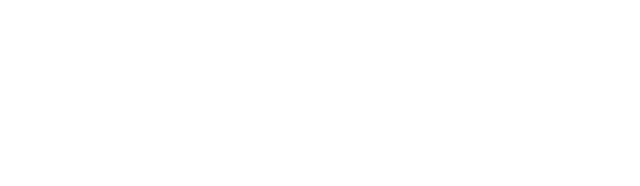
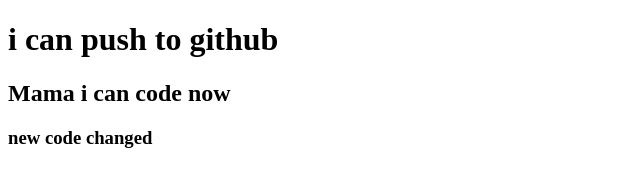
Before and after one commit to prantobiswas321/my-second-repo, a plain HTML site: page index.html in a window 1280 px wide. Shown: the whole page, without its empty margins (0-640 px from the left). Drawn offline with Linux system fonts and the light colour scheme.

Commit message:
added header

```diff
--- a/index.html
+++ b/index.html
@@ -7,6 +7,8 @@
     <title>My second github repo</title>
 </head>
 <body>
-
+    <h1>i can push to github</h1>
+    <h2>Mama i can code now</h2>
+    <h3>new code changed</h3>
 </body>
 </html>
```
